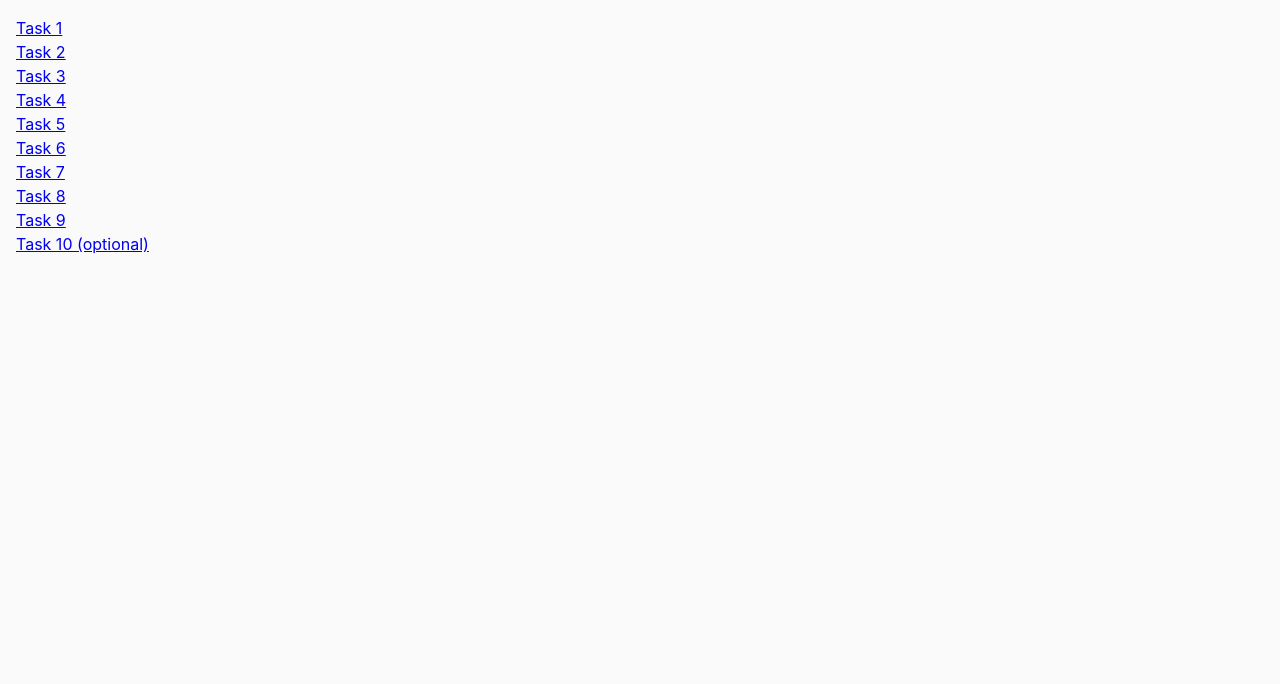
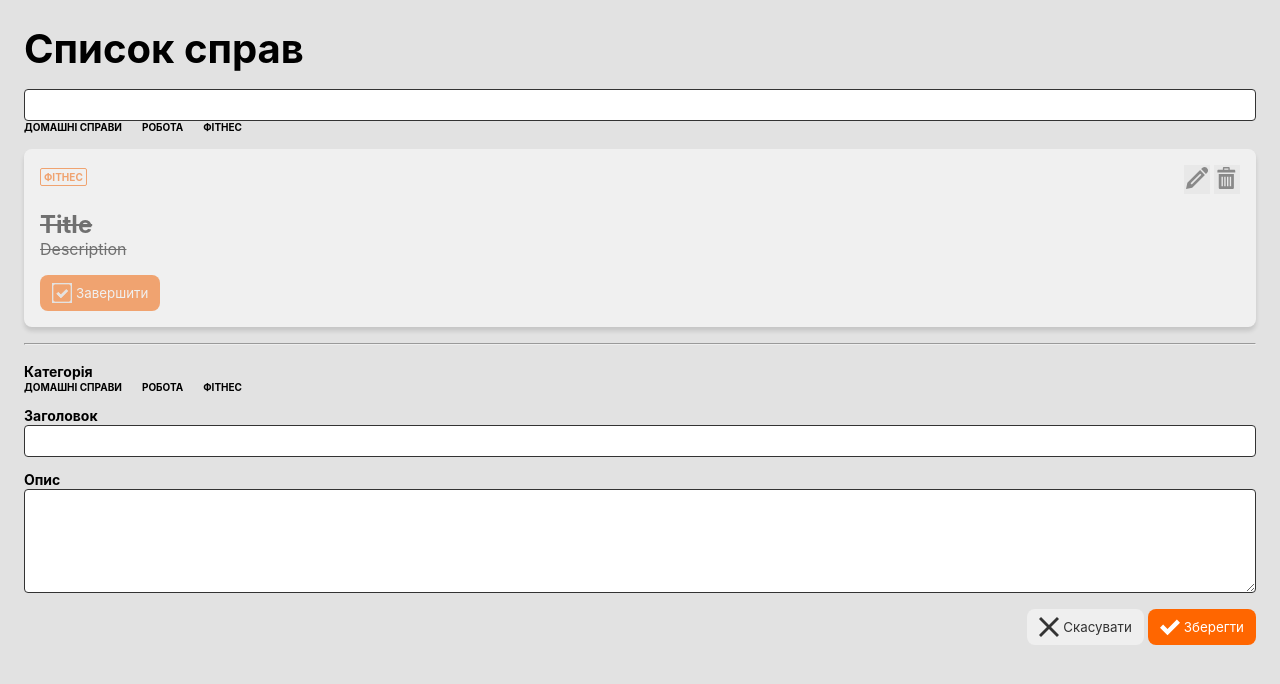
Before and after one commit to SerhiiShapovalov/goit-js-hw-06, a plain HTML site: page index.html in a window 1280 px wide. Drawn offline with Linux system fonts and the light colour scheme.

Commit message:
Application layout
Application layout

```diff
--- /dev/null
+++ b/css/styles.css
@@ -0,0 +1,192 @@
+* {
+  margin: 0;
+  padding: 0;
+  box-sizing: border-box;
+}
+
+html {
+  --dark-primary: #333333;
+  --dark-secondary: #999999;
+  --light-primary: white;
+  --accent: #f60;
+  --light-cecondary: #e2e2e2;
+  font-family: -apple-system, BlinkMacSystemFont, "Segoe UI", Roboto, Oxygen,
+    Ubuntu, Cantarell, "Open Sans", "Helvetica Neue", sans-serif;
+  font-size: 16px;
+  background-color: var(--light-cecondary);
+}
+
+body {
+  padding: 24px;
+  display: flex;
+  flex-direction: column;
+  gap: 16px;
+}
+
+h1 {
+  font-size: 40px;
+}
+
+h2 {
+  font-size: 24px;
+}
+
+:is(input, textarea) {
+  border: 1px solid var(--dark-primary);
+  border-radius: 4px;
+  min-height: 32px;
+  line-height: 24px;
+  padding: 3px 4px;
+  font-family: inherit;
+  width: 100%;
+}
+
+:is(label, .tag) {
+  font-weight: bold;
+}
+
+label {
+  font-size: 14px;
+}
+
+[type="radio"] + label {
+  font-size: 10px;
+  text-transform: uppercase;
+}
+
+:checked + label {
+  color: var(--accent);
+}
+
+.tag {
+  font-size: 10px;
+  color: var(--accent);
+  border: 1px solid var(--accent);
+  display: inline-block;
+  border-radius: 2px;
+  padding: 2px 3px;
+  text-transform: uppercase;
+}
+
+button {
+  color: var(--light-primary);
+  border: none;
+  font-family: inherit;
+  cursor: pointer;
+}
+
+button.primary {
+  background-color: var(--accent);
+  display: flex;
+  align-items: center;
+  gap: 4px;
+  padding: 8px 12px;
+  border-radius: 8px;
+}
+
+button.secondary {
+  display: flex;
+  align-items: center;
+  gap: 4px;
+  padding: 8px 12px;
+  background-color: none;
+  color: var(--dark-primary);
+  border-radius: 8px;
+}
+
+button.icon-btn {
+  color: var(--dark-primary);
+  background-color: none;
+  padding: 2px;
+}
+
+svg.finished {
+  background-color: var(--light-cecondary);
+  fill: var(--accent);
+  border: 1px solid var(--light-cecondary);
+}
+
+.todo-item {
+  display: grid;
+  grid-template-areas:
+    "tags actions"
+    "content content"
+    "button button";
+  box-shadow: 0 4px 4px rgba(0, 0, 0, 0.25);
+  background-color: var(--light-primary);
+  padding: 16px;
+  row-gap: 16px;
+  border-radius: 8px;
+}
+
+.completed {
+  opacity: 0.5;
+}
+
+:is(.todo-item h2, p):not(.tag) {
+  text-decoration: line-through;
+}
+
+#edit-form {
+  display: flex;
+  flex-direction: column;
+  gap: 12px;
+}
+
+/* @scope (.todo-item) {
+  .tags {
+    grid-area: tags;
+  }
+
+  .actions {
+    grid-area: actions;
+  }
+
+  .content {
+    grid-area: content;
+  }
+
+  :scope > button {
+    grid-area: button;
+    justify-self: start;
+  }
+} */
+
+.tags {
+  grid-area: tags;
+}
+
+.actions {
+  grid-area: actions;
+  justify-self: end;
+}
+
+.content {
+  grid-area: content;
+}
+
+button.primary {
+  grid-area: button;
+  justify-self: start;
+}
+
+.form-actions {
+  display: flex;
+  justify-content: end;
+  gap: 4px;
+}
+
+.categories {
+  display: flex;
+  gap: 20px;
+}
+
+/* .icon {
+  fill: var(--dark-primary);
+} */
+
+/*ul {
+  margin: 0;
+  padding-left: 0;
+  list-style: none;
+} */
--- a/index.html
+++ b/index.html
@@ -1,24 +1,137 @@
 <!DOCTYPE html>
-<html lang="ru">
+<html lang="uk">
   <head>
     <meta charset="UTF-8" />
     <meta http-equiv="X-UA-Compatible" content="IE=edge" />
     <meta name="viewport" content="width=device-width, initial-scale=1.0" />
-    <title>Homework 6</title>
-    <link rel="stylesheet" href="css/common.css" />
+    <title>TODO List</title>
+    <link
+      href="https://fonts.googleapis.com/css2?family=Raleway:wght@800&family=Roboto:wght@400;500;700;900&display=swap"
+      rel="stylesheet"
+    />
+    <link rel="stylesheet" href="css/styles.css" />
   </head>
   <body>
-    <ul>
-      <li><a href="task-01.html">Task 1</a></li>
-      <li><a href="task-02.html">Task 2</a></li>
-      <li><a href="task-03.html">Task 3</a></li>
-      <li><a href="task-04.html">Task 4</a></li>
-      <li><a href="task-05.html">Task 5</a></li>
-      <li><a href="task-06.html">Task 6</a></li>
-      <li><a href="task-07.html">Task 7</a></li>
-      <li><a href="task-08.html">Task 8</a></li>
-      <li><a href="task-09.html">Task 9</a></li>
-      <li><a href="task-10.html">Task 10 (optional)</a></li>
+    <!-- <h1>Hello1</h1>
+    <h2>Hello2</h2>
+    <input />
+    <textarea rows="4"></textarea>
+
+    <label>Label</label>
+    <input type="checkbox" checked hidden /><label>Active</label>
+    <p class="tag">Paragraph</p>
+
+    <button class="primary">
+      <svg class="icon" width="20" height="20">
+        <use href="icons.svg#icon-checkmark"></use>
+      </svg>
+      Click me
+    </button>
+    <button class="secondary">
+      <svg class="icon" width="20" height="20">
+        <use href="icons.svg#icon-checkmark"></use>
+      </svg>
+      Click me
+    </button>
+    <button class="icon-btn">
+      <svg class="icon" width="22" height="22">
+        <use href="icons.svg#icon-pencil"></use>
+      </svg>
+    </button> -->
+
+    <h1>Список справ</h1>
+    <search>
+      <form>
+        <input type="search" />
+        <div class="categories">
+          <input type="radio" name="categories" hidden id="household" /><label
+            for="household"
+            >Домашні справи</label
+          >
+          <input type="radio" name="categories" hidden id="work" /><label
+            for="work"
+            >Робота</label
+          >
+          <input type="radio" name="categories" hidden id="fitnes" /><label
+            for="fitnes"
+            >Фітнес</label
+          >
+        </div>
+      </form>
+    </search>
+    <ul id="todo-itemes">
+      <li class="todo-item completed">
+        <div class="tags">
+          <p class="tag">Фітнес</p>
+        </div>
+        <div class="actions">
+          <button class="icon-btn">
+            <svg class="icon" width="22" height="22">
+              <use href="icons.svg#icon-pencil"></use>
+            </svg>
+          </button>
+          <button class="icon-btn">
+            <svg class="icon" width="22" height="22">
+              <use href="icons.svg#icon-bin"></use>
+            </svg>
+          </button>
+        </div>
+        <div class="content">
+          <h2>Title</h2>
+          <p>Description</p>
+        </div>
+        <button class="primary">
+          <svg class="icon finished" width="20" height="20">
+            <use href="icons.svg#icon-checkbox-checked"></use>
+          </svg>
+          Завершити
+        </button>
+      </li>
     </ul>
+    <hr />
+    <form id="edit-form">
+      <div class="form-control">
+        <label>Категорія</label>
+        <div class="categories">
+          <input type="radio" name="categories" hidden id="household" /><label
+            for="household"
+            >Домашні справи</label
+          >
+          <input type="radio" name="categories" hidden id="work" /><label
+            for="work"
+            >Робота</label
+          >
+          <input type="radio" name="categories" hidden id="fitnes" /><label
+            for="fitnes"
+            >Фітнес</label
+          >
+        </div>
+      </div>
+      <div class="form-control">
+        <label>Заголовок</label>
+        <input name="title" />
+      </div>
+      <div class="form-control">
+        <label>Опис</label>
+        <textarea rows="4" name="desc"></textarea>
+      </div>
+
+      <div class="form-actions">
+        <button class="secondary">
+          <svg class="icon" width="20" height="20">
+            <use href="icons.svg#x-close"></use>
+          </svg>
+          Скасувати
+        </button>
+        <button class="primary">
+          <svg class="icon" width="20" height="20">
+            <use href="icons.svg#icon-checkmark"></use>
+          </svg>
+          Зберегти
+        </button>
+      </div>
+    </form>
+
+    <script src="js/index.js" type="module"></script>
   </body>
 </html>
```
Also changed, not shown: icons.svg (added), js/index.js (added).
